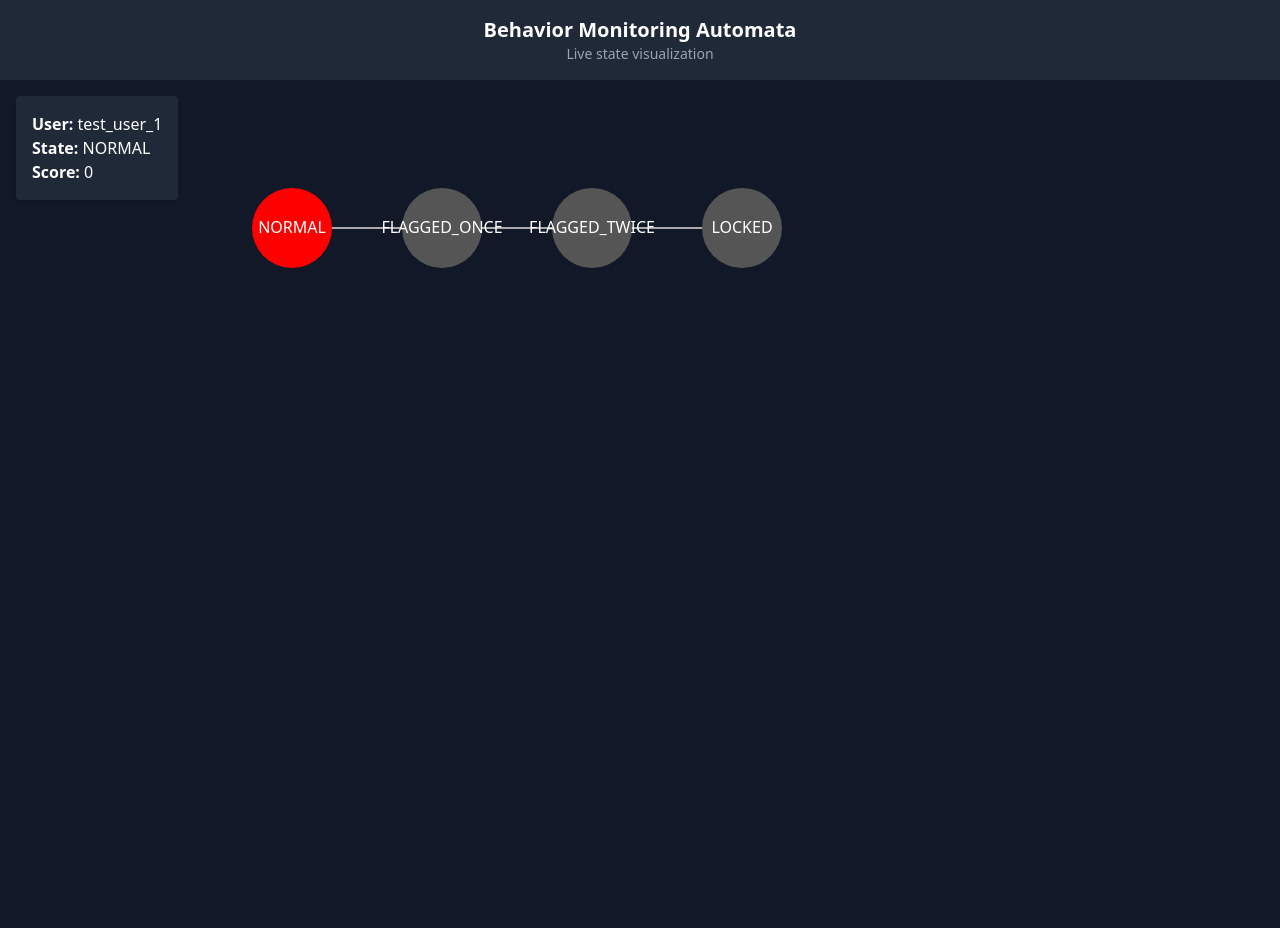
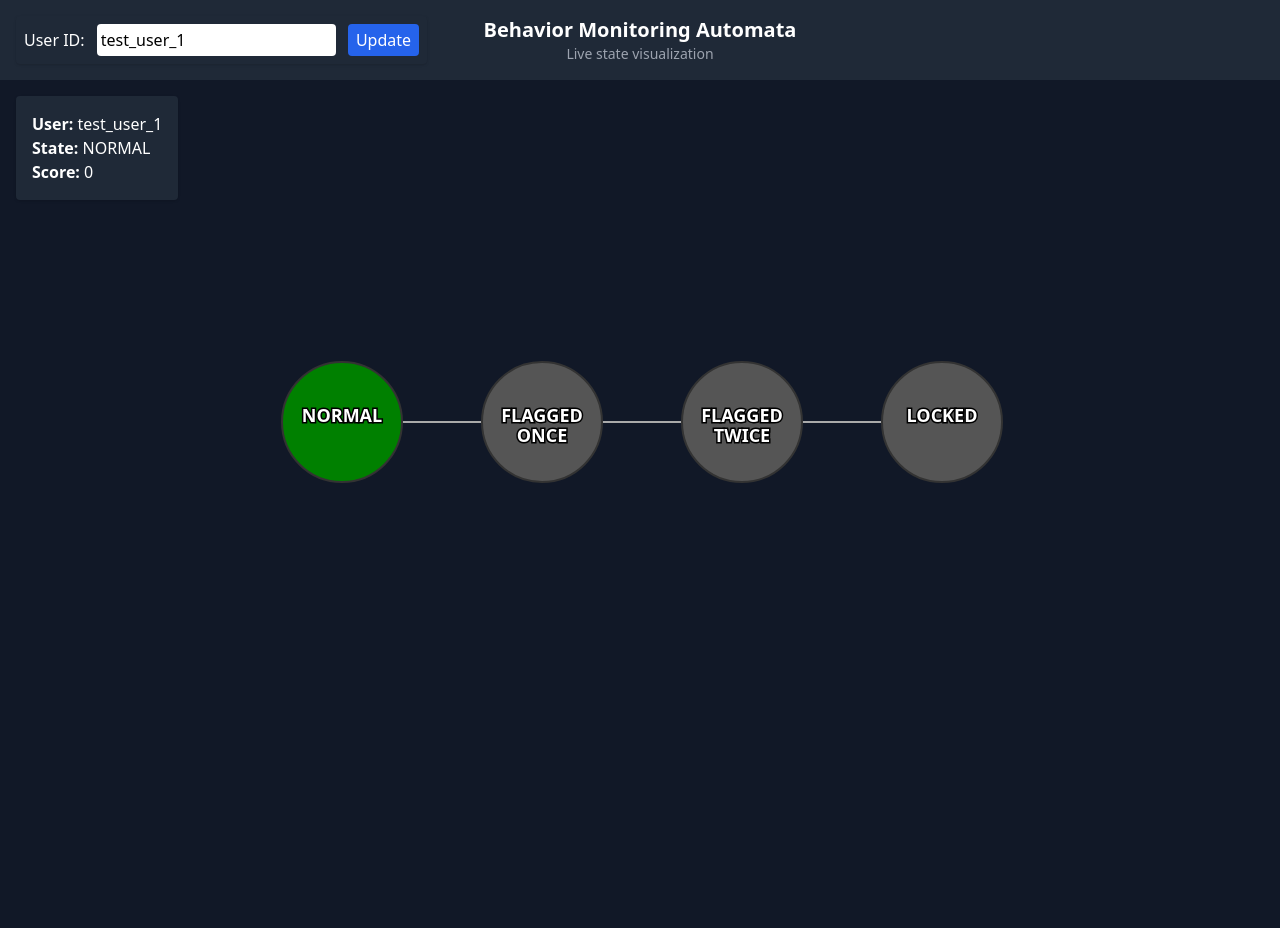
Before and after one commit to Meepun/phylax-behavior-monitoring, a Flask app: page / in a window 1280 px wide. After the commit the page ends 483 px from the top, so only its background shows below. Run offline with Flask 3, Linux system fonts and the light colour scheme; some libraries are stand-ins or nearby versions.

Commit message:
pretty UI

```diff
--- a/static/js/diagram.js
+++ b/static/js/diagram.js
@@ -1,12 +1,18 @@
 // -----------------------------
 // 2D Automata Diagram using D3.js
 // -----------------------------
-const urlParams = new URLSearchParams(window.location.search);
-const USER_ID = urlParams.get("user_id") || "test_user_1"; // dynamic user ID
 
 const STATES = ["NORMAL", "FLAGGED_ONCE", "FLAGGED_TWICE", "LOCKED"];
-const WIDTH = 800;
-const HEIGHT = 200;
+const WIDTH = 1000;
+const HEIGHT = 300;
+
+// Color map for states
+const STATE_COLORS = {
+  "NORMAL": "green",
+  "FLAGGED_ONCE": "yellow",
+  "FLAGGED_TWICE": "orange",
+  "LOCKED": "red"
+};
 
 // Create SVG container
 const svg = d3.select("#automata-diagram")
@@ -14,7 +20,7 @@ const svg = d3.select("#automata-diagram")
   .attr("height", HEIGHT);
 
 // Node positions
-const nodeX = STATES.map((d, i) => 100 + i * 150);
+const nodeX = STATES.map((d, i) => 150 + i * 200);
 const nodeY = HEIGHT / 2;
 
 // Arrow marker
@@ -42,30 +48,60 @@ for (let i = 0; i < STATES.length - 1; i++) {
     .attr("marker-end", "url(#arrow)");
 }
 
-// Draw nodes
-const nodes = svg.selectAll("circle")
+// Draw nodes (grouped for labels + violations)
+const nodes = svg.selectAll("g.node")
   .data(STATES)
   .enter()
-  .append("circle")
-  .attr("cx", (d, i) => nodeX[i])
-  .attr("cy", nodeY)
-  .attr("r", 40) // larger circles
-  .attr("fill", "#555");
+  .append("g")
+  .attr("class", "node")
+  .attr("transform", (d, i) => `translate(${nodeX[i]}, ${nodeY})`);
 
-// Add labels
-svg.selectAll("text")
-  .data(STATES)
+// Add circles
+nodes.append("circle")
+  .attr("r", 60)
+  .attr("fill", d => STATE_COLORS[d])
+  .attr("stroke", "#333")
+  .attr("stroke-width", 2);
+
+// Add multi-line labels
+nodes.append("text")
+  .attr("text-anchor", "middle")
+  .attr("dy", d => d === "FLAGGED_ONCE" || d === "FLAGGED_TWICE" ? -10 : 5)
+  .selectAll("tspan")
+  .data(d => {
+    if (d === "FLAGGED_ONCE") return ["FLAGGED", "ONCE"];
+    if (d === "FLAGGED_TWICE") return ["FLAGGED", "TWICE"];
+    return [d];
+  })
   .enter()
-  .append("text")
-  .attr("x", (d, i) => nodeX[i])
-  .attr("y", nodeY + 5)
-  .attr("text-anchor", "middle")
+  .append("tspan")
+  .attr("x", 0)
+  .attr("dy", (d, i) => i === 0 ? 0 : 20)
+  .text(d => d)
   .attr("fill", "#fff")
-  .text(d => d);
+  .attr("font-size", "18px")
+  .attr("font-weight", "bold")
+  .attr("stroke", "#000")
+  .attr("stroke-width", 3)
+  .attr("paint-order", "stroke");
 
-// Highlight current state
-function highlightState(state) {
-  nodes.attr("fill", d => d === state ? "#ff0000" : "#555");
+
+// -----------------------------
+// Dynamic User ID Handling
+// -----------------------------
+
+let USER_ID = document.getElementById("user-id-input").value || "test_user_1";
+
+document.getElementById("update-user-btn").addEventListener("click", () => {
+  USER_ID = document.getElementById("user-id-input").value.trim();
+  updateState();
+});
+
+// Highlight current state and display violations
+function highlightState(state, violations=[]) {
+  nodes.selectAll("circle")
+    .attr("fill", d => d === state ? STATE_COLORS[state] : "#555");
+
   document.getElementById("state-text").textContent = state;
 }
 
@@ -75,10 +111,7 @@ async function updateState() {
     const res = await fetch(`/api/state/${USER_ID}`);
     const data = await res.json();
 
-    highlightState(data.state || "NORMAL");
-    document.getElementById("score-text").textContent = data.score || 0;
-
-    // Show which user ID is being fetched
+    highlightState(data.state || "NORMAL", data.violations || []);
     document.getElementById("user-id-text").textContent = USER_ID;
   } catch (err) {
     console.error(err);
--- a/templates/index.html
+++ b/templates/index.html
@@ -18,6 +18,20 @@
     <p class="text-sm text-gray-400">Live state visualization</p>
   </div>
 
+  <!-- User selector -->
+  <div class="absolute top-4 left-4 bg-gray-800 p-2 rounded shadow z-10">
+    <label for="user-id-input" class="text-white mr-2">User ID:</label>
+    <input
+        type="text"
+        id="user-id-input"
+        class="p-1 rounded text-black"
+        placeholder="Enter user ID"
+        value="test_user_1"
+    >
+    <button id="update-user-btn" class="ml-2 px-2 py-1 bg-blue-600 text-white rounded">Update</button>
+  </div>
+
+
   <!-- State info -->
   <div class="absolute top-20 left-4 bg-gray-800 p-4 rounded shadow z-10 mt-4 mb-4">
     <p><strong>User:</strong> <span id="user-id-text">-</span></p>
@@ -26,7 +40,7 @@
   </div>
 
   <!-- 2D Automata Diagram -->
-  <div class="flex justify-center items-center mt-32">
+  <div class="flex justify-center items-center h-screen">
     <svg id="automata-diagram" class="w-full max-w-4xl h-64"></svg>
   </div>
 
```
